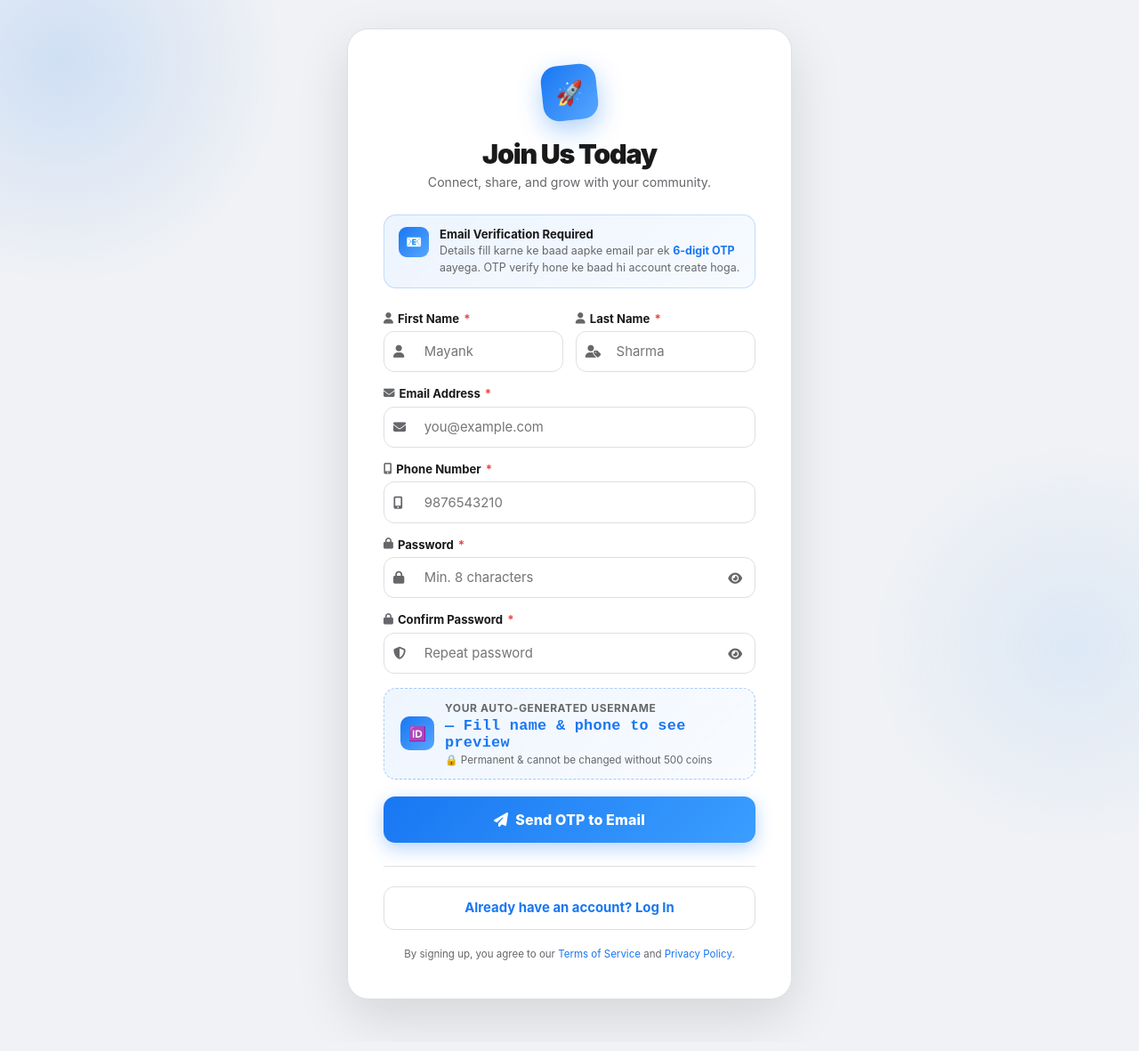
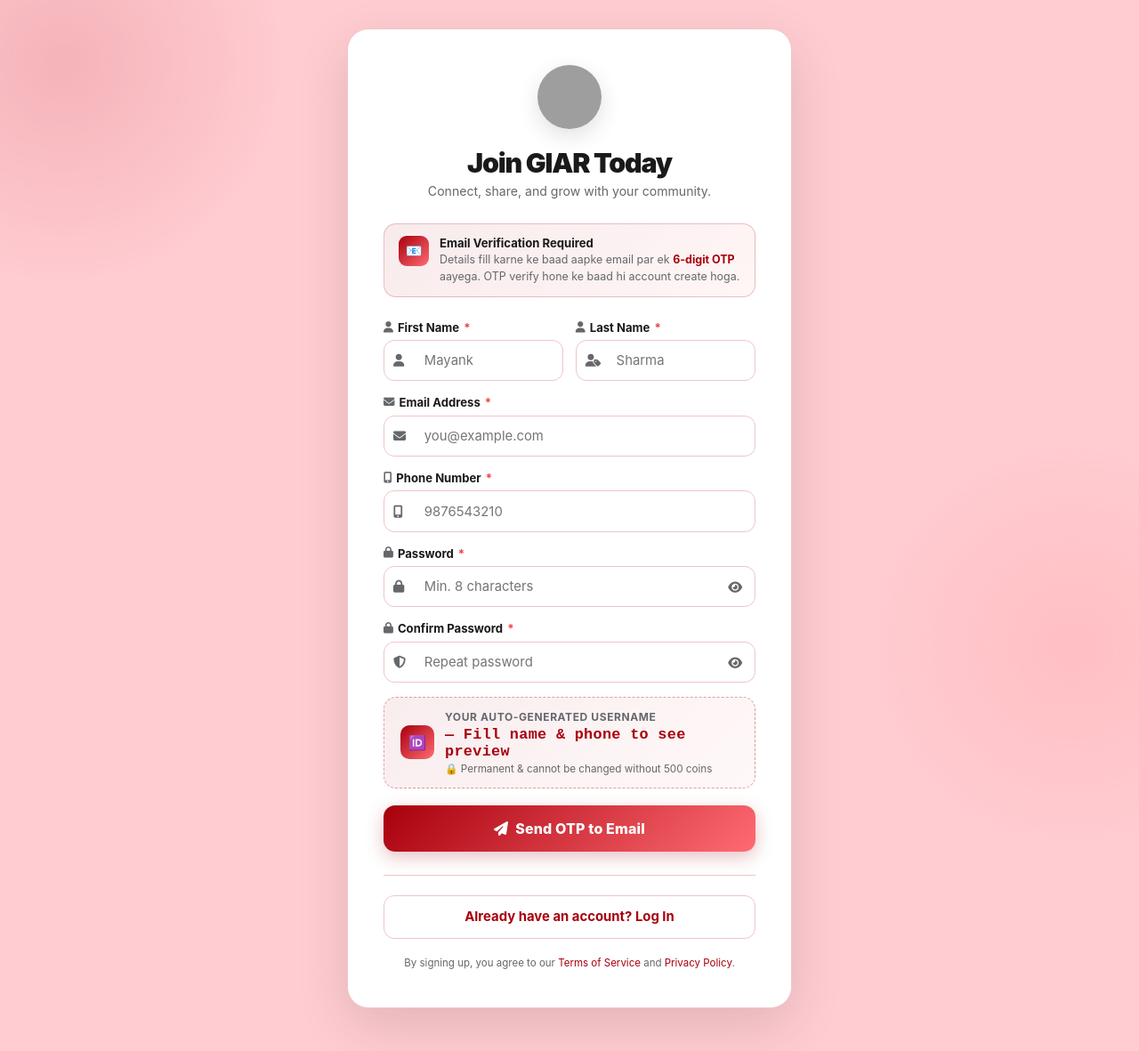
Before and after one commit to kingster-coding/social_platform, a Django app: page /accounts/register/ in a window 1280 px wide. Shown: the whole page at 89% size. Before the commit the page ends 1149 px from the top, so only its background shows below. Run offline with Django 5.2, Linux system fonts and the light colour scheme; data that the repository does not hold is empty; some libraries are stand-ins or nearby versions; grey boxes are pictures that could not be loaded.

Commit message:
Style: update website theme to a premium deep red gradient, rename GIAR to Research Media, and bypass OTP registration logic for testing

```diff
--- a/accounts/views.py
+++ b/accounts/views.py
@@ -55,106 +55,153 @@ def register_send_otp(request):
 
     cd = form.cleaned_data
 
+    # -------------------------------------------------------------
+    # OTP BYPASS / DIRECT REGISTRATION FOR TESTING
+    # -------------------------------------------------------------
+    try:
+        full_name = f"{cd['first_name']} {cd['last_name']}"
+        auto_username = User.generate_auto_username(
+            full_name=full_name,
+            email=cd['email'],
+            phone=cd['phone_number']
+        )
+
+        user = User(
+            username=auto_username,
+            email=cd['email'],
+            first_name=cd['first_name'],
+            last_name=cd['last_name'],
+            phone_number=cd['phone_number'],
+            email_verified=True,  # Bypass verification
+            username_locked=True,
+            coins=0,
+        )
+        user.password = make_password(cd['password1'])
+        user.save()
+
+        # Create linked Profile
+        from .models import Profile
+        Profile.objects.get_or_create(user=user)
+
+        # Log them in
+        from django.contrib.auth import login as auth_login
+        user.backend = 'django.contrib.auth.backends.ModelBackend'
+        auth_login(request, user)
+
+        return JsonResponse({
+            'success': True,
+            'redirect': '/feed/'
+        })
+
+    except Exception as e:
+        import traceback
+        traceback.print_exc()
+        return JsonResponse({
+            'success': False,
+            'error': f'Account create karne mein dikkat hui: {str(e)}'
+        }, status=500)
+
+    # ORIGINAL OTP LOGIC (COMMENTED OUT FOR TESTING / BYPASS)
     # Generate 6-digit OTP
-    otp_code = str(random.randint(100000, 999999))
-    otp_expiry = (timezone.now() + timedelta(minutes=10)).isoformat()
+    # otp_code = str(random.randint(100000, 999999))
+    # otp_expiry = (timezone.now() + timedelta(minutes=10)).isoformat()
 
     # Store in session (password hashed, never plain text)
-    request.session['reg_data'] = {
-        'first_name': cd['first_name'],
-        'last_name': cd['last_name'],
-        'email': cd['email'],
-        'phone_number': cd['phone_number'],
-        'password_hash': make_password(cd['password1']),
-        'otp': otp_code,
-        'otp_expiry': otp_expiry,
-    }
-    request.session.modified = True
+    # request.session['reg_data'] = {
+    #     'first_name': cd['first_name'],
+    #     'last_name': cd['last_name'],
+    #     'email': cd['email'],
+    #     'phone_number': cd['phone_number'],
+    #     'password_hash': make_password(cd['password1']),
+    #     'otp': otp_code,
+    #     'otp_expiry': otp_expiry,
+    # }
+    # request.session.modified = True
 
     # Send OTP email
-    from django.conf import settings
-    from django.core.mail import EmailMultiAlternatives
-    full_name = f"{cd['first_name']} {cd['last_name']}"
-    masked_email = cd['email'][:3] + '***@' + cd['email'].split('@')[1]
+    # from django.conf import settings
+    # from django.core.mail import EmailMultiAlternatives
+    # full_name = f"{cd['first_name']} {cd['last_name']}"
+    # masked_email = cd['email'][:3] + '***@' + cd['email'].split('@')[1]
 
-    text_content = (
-        f"Hi {full_name},\n\n"
-        f"Your OTP for account verification is: {otp_code}\n\n"
-        f"This OTP is valid for 10 minutes.\n\n"
-        f"If you did not request this, please ignore this email.\n\n"
-        f"— Social Platform Team"
-    )
+    # text_content = (
+    #     f"Hi {full_name},\n\n"
+    #     f"Your OTP for account verification is: {otp_code}\n\n"
+    #     f"This OTP is valid for 10 minutes.\n\n"
+    #     f"If you did not request this, please ignore this email.\n\n"
+    #     f"— Social Platform Team"
+    # )
 
-    html_content = f"""
-    <!DOCTYPE html>
-    <html>
-    <body style="margin:0;padding:0;background:#f4f6fb;font-family:'Segoe UI',Arial,sans-serif;">
-      <table width="100%" cellpadding="0" cellspacing="0" style="background:#f4f6fb;padding:40px 0;">
-        <tr><td align="center">
-          <table width="480" cellpadding="0" cellspacing="0" style="background:#ffffff;border-radius:16px;overflow:hidden;box-shadow:0 4px 24px rgba(0,0,0,0.08);">
-            <tr>
-              <td style="background:linear-gradient(135deg,#1877f2,#58a6ff);padding:32px;text-align:center;">
-                <div style="font-size:40px;margin-bottom:12px;">🔐</div>
-                <h1 style="color:#ffffff;font-size:22px;font-weight:800;margin:0;">Verify Your Account</h1>
-                <p style="color:rgba(255,255,255,0.8);font-size:14px;margin:6px 0 0;">Social Platform</p>
-              </td>
-            </tr>
-            <tr>
-              <td style="padding:36px 40px;">
-                <p style="color:#374151;font-size:16px;margin:0 0 8px;">Hi <strong>{full_name}</strong>,</p>
-                <p style="color:#6b7280;font-size:14px;margin:0 0 28px;line-height:1.6;">
-                  Aapne Social Platform par account verify karne ki request ki hai. Neeche diya gaya OTP use karein:
-                </p>
-                <div style="background:#f0f7ff;border:2px dashed #1877f2;border-radius:12px;padding:24px;text-align:center;margin:0 0 28px;">
-                  <p style="color:#6b7280;font-size:12px;font-weight:600;letter-spacing:1px;margin:0 0 8px;text-transform:uppercase;">Your OTP</p>
-                  <div style="font-size:42px;font-weight:800;letter-spacing:12px;color:#1877f2;font-family:'Courier New',monospace;">{otp_code}</div>
-                  <p style="color:#ef4444;font-size:12px;margin:10px 0 0;">⏱ Valid for 10 minutes only</p>
-                </div>
-                <p style="color:#9ca3af;font-size:12px;margin:0;line-height:1.6;">
-                  Agar aapne yeh request nahi ki hai, toh is email ko ignore kar dein.
-                </p>
-              </td>
-            </tr>
-            <tr>
-              <td style="background:#f9fafb;padding:20px 40px;text-align:center;border-top:1px solid #e5e7eb;">
-                <p style="color:#9ca3af;font-size:12px;margin:0;">© 2025 Social Platform. All rights reserved.</p>
-              </td>
-            </tr>
-          </table>
-        </td></tr>
-      </table>
-    </body>
-    </html>
-    """
+    # html_content = f"""
+    # <!DOCTYPE html>
+    # <html>
+    # <body style="margin:0;padding:0;background:#f4f6fb;font-family:'Segoe UI',Arial,sans-serif;">
+    #   <table width="100%" cellpadding="0" cellspacing="0" style="background:#f4f6fb;padding:40px 0;">
+    #     <tr><td align="center">
+    #       <table width="480" cellpadding="0" cellspacing="0" style="background:#ffffff;border-radius:16px;overflow:hidden;box-shadow:0 4px 24px rgba(0,0,0,0.08);">
+    #         <tr>
+    #           <td style="background:linear-gradient(135deg,#1877f2,#58a6ff);padding:32px;text-align:center;">
+    #             <div style="font-size:40px;margin-bottom:12px;">🔐</div>
+    #             <h1 style="color:#ffffff;font-size:22px;font-weight:800;margin:0;">Verify Your Account</h1>
+    #             <p style="color:rgba(255,255,255,0.8);font-size:14px;margin:6px 0 0;">Social Platform</p>
+    #           </td>
+    #         </tr>
+    #         <tr>
+    #           <td style="padding:36px 40px;">
+    #             <p style="color:#374151;font-size:16px;margin:0 0 8px;">Hi <strong>{full_name}</strong>,</p>
+    #             <p style="color:#6b7280;font-size:14px;margin:0 0 28px;line-height:1.6;">
+    #               Aapne Social Platform par account verify karne ki request ki hai. Neeche diya gaya OTP use karein:
+    #             </p>
+    #             <div style="background:#f0f7ff;border:2px dashed #1877f2;border-radius:12px;padding:24px;text-align:center;margin:0 0 28px;">
+    #               <p style="color:#6b7280;font-size:12px;font-weight:600;letter-spacing:1px;margin:0 0 8px;text-transform:uppercase;">Your OTP</p>
+    #               <div style="font-size:42px;font-weight:800;letter-spacing:12px;color:#1877f2;font-family:'Courier New',monospace;">{otp_code}</div>
+    #               <p style="color:#ef4444;font-size:12px;margin:10px 0 0;">⏱ Valid for 10 minutes only</p>
+    #             </div>
+    #             <p style="color:#9ca3af;font-size:12px;margin:0;line-height:1.6;">
+    #               Agar aapne yeh request nahi ki hai, toh is email ko ignore kar dein.
+    #             </p>
+    #           </td>
+    #         </tr>
+    #         <tr>
+    #           <td style="background:#f9fafb;padding:20px 40px;text-align:center;border-top:1px solid #e5e7eb;">
+    #             <p style="color:#9ca3af;font-size:12px;margin:0;">© 2025 Social Platform. All rights reserved.</p>
+    #           </td>
+    #         </tr>
+    #       </table>
+    #     </td></tr>
+    #   </table>
+    # </body>
+    # </html>
+    # """
 
-    email_sent = False
-    email_error = None
-    try:
-        email_msg = EmailMultiAlternatives(
-            subject='🔐 Verify Your Account — OTP',
-            body=text_content,
-            from_email=settings.DEFAULT_FROM_EMAIL,
-            to=[cd['email']]
-        )
-        email_msg.attach_alternative(html_content, "text/html")
-        email_msg.send(fail_silently=False)
-        email_sent = True
-    except Exception as e:
-        import traceback
-        email_error = str(e)
-        traceback.print_exc()
+    # email_sent = False
+    # email_error = None
+    # try:
+    #     email_msg = EmailMultiAlternatives(
+    #         subject='🔐 Verify Your Account — OTP',
+    #         body=text_content,
+    #         from_email=settings.DEFAULT_FROM_EMAIL,
+    #         to=[cd['email']]
+    #     )
+    #     email_msg.attach_alternative(html_content, "text/html")
+    #     email_msg.send(fail_silently=False)
+    #     email_sent = True
+    # except Exception as e:
+    #     import traceback
+    #     email_error = str(e)
+    #     traceback.print_exc()
 
-    response_data = {
-        'success': True,
-        'masked_email': masked_email,
-        'testing_otp': otp_code,
-    }
-    if email_sent:
-        response_data['message'] = f'OTP {masked_email} par bhej diya gaya hai.'
-    else:
-        response_data['message'] = f'Email sending failed: {email_error}. [TESTING BYPASS ACTIVE: OTP is {otp_code}]'
+    # response_data = {
+    #     'success': True,
+    #     'masked_email': masked_email,
+    #     'testing_otp': otp_code,
+    # }
+    # if email_sent:
+    #     response_data['message'] = f'OTP {masked_email} par bhej diya gaya hai.'
+    # else:
+    #     response_data['message'] = f'Email sending failed: {email_error}. [TESTING BYPASS ACTIVE: OTP is {otp_code}]'
 
-    return JsonResponse(response_data)
+    # return JsonResponse(response_data)
 
 
 def register_verify_otp(request):
--- a/templates/account/login.html
+++ b/templates/account/login.html
@@ -1,6 +1,7 @@
 {% extends 'base.html' %}
+{% load static %}
 
-{% block title %}Log In - Social Platform{% endblock %}
+{% block title %}Log In - GIAR{% endblock %}
 
 {% block content %}
 <style>
@@ -13,7 +14,7 @@
         font-size: 1rem; background: var(--bg-primary); color: var(--text-primary); transition: all 0.2s ease;
     }
     input:focus {
-        outline: none; border-color: var(--accent-color); box-shadow: 0 0 0 3px rgba(0, 125, 255, 0.1);
+        outline: none; border-color: var(--accent-color); box-shadow: 0 0 0 3px rgba(168, 0, 13, 0.1);
     }
 </style>
 
@@ -22,11 +23,11 @@
         <!-- Auth Card -->
         <div style="background: var(--card-bg); border: 1px solid var(--border-color); border-radius: 16px; padding: 2.5rem; box-shadow: 0 10px 25px rgba(0,0,0,0.1);">
             <div style="text-align: center; margin-bottom: 2rem;">
-                <div style="width: 64px; height: 64px; margin: 0 auto 1.25rem; background: linear-gradient(135deg, var(--accent-color), #58a6ff); border-radius: 16px; display: flex; align-items: center; justify-content: center; transform: rotate(-10deg);">
-                    <i class="fas fa-sign-in-alt" style="color: white; font-size: 1.5rem; transform: rotate(10deg);"></i>
+                <div style="width: 72px; height: 72px; margin: 0 auto 1.25rem; border-radius: 50%; display: flex; align-items: center; justify-content: center; overflow: hidden; box-shadow: 0 4px 12px rgba(0,0,0,0.1);">
+                    <img src="{% static 'images/logo.png' %}" alt="GIAR Logo" style="width: 100%; height: 100%; object-fit: cover;">
                 </div>
                 <h1 style="color: var(--text-primary); font-size: 1.85rem; font-weight: 800; margin-bottom: 0.5rem; letter-spacing: -0.025em;">Welcome Back</h1>
-                <p style="color: var(--text-secondary); font-size: 0.95rem;">Log in to your social account.</p>
+                <p style="color: var(--text-secondary); font-size: 0.95rem;">Log in to your GIAR account.</p>
             </div>
 
             <form method="post" novalidate>
--- a/templates/account/signup.html
+++ b/templates/account/signup.html
@@ -1,6 +1,7 @@
 {% extends 'base.html' %}
+{% load static %}
 
-{% block title %}Create Account — Social Platform{% endblock %}
+{% block title %}Create Account — GIAR{% endblock %}
 
 {% block content %}
 <style>
@@ -29,7 +30,7 @@
         position: fixed;
         top: -180px; left: -180px;
         width: 500px; height: 500px;
-        background: radial-gradient(circle, rgba(24,119,242,0.15) 0%, transparent 70%);
+        background: radial-gradient(circle, rgba(168,0,13,0.12) 0%, transparent 70%);
         border-radius: 50%;
         pointer-events: none;
         z-index: 0;
@@ -39,7 +40,7 @@
         position: fixed;
         bottom: -150px; right: -150px;
         width: 450px; height: 450px;
-        background: radial-gradient(circle, rgba(88,166,255,0.12) 0%, transparent 70%);
+        background: radial-gradient(circle, rgba(255,77,82,0.10) 0%, transparent 70%);
         border-radius: 50%;
         pointer-events: none;
         z-index: 0;
@@ -78,17 +79,15 @@
        HEADER
     ════════════════════════════════ */
     .reg-logo {
-        width: 62px; height: 62px;
+        width: 72px; height: 72px;
         margin: 0 auto 1.25rem;
-        background: linear-gradient(135deg, var(--accent-color), #58a6ff);
-        border-radius: 18px;
+        border-radius: 50%;
         display: flex; align-items: center; justify-content: center;
-        font-size: 1.6rem;
-        box-shadow: 0 10px 28px rgba(24,119,242,0.35);
-        transform: rotate(-6deg);
+        overflow: hidden;
+        box-shadow: 0 8px 24px rgba(0,0,0,0.12);
         transition: transform 0.3s ease;
     }
-    .reg-logo:hover { transform: rotate(0deg) scale(1.06); }
+    .reg-logo:hover { transform: scale(1.06); }
 
     .reg-title {
         font-size: 1.9rem; font-weight: 900;
@@ -108,8 +107,8 @@
        INFO BANNER
     ════════════════════════════════ */
     .info-banner {
-        background: linear-gradient(135deg, rgba(24,119,242,0.08), rgba(88,166,255,0.05));
-        border: 1.5px solid rgba(24,119,242,0.22);
+        background: linear-gradient(135deg, rgba(168,0,13,0.08), rgba(255,77,82,0.05));
+        border: 1.5px solid rgba(168,0,13,0.22);
         border-radius: 14px;
         padding: 13px 16px;
         display: flex; align-items: flex-start; gap: 12px;
@@ -117,7 +116,7 @@
     }
     .info-banner-icon {
         width: 34px; height: 34px; flex-shrink: 0;
-        background: linear-gradient(135deg, #1877f2, #58a6ff);
+        background: linear-gradient(135deg, var(--accent-color), #ff6b72);
         border-radius: 9px;
         display: flex; align-items: center; justify-content: center;
         font-size: 15px;
@@ -158,7 +157,7 @@
     }
     .field-wrap input:focus {
         border-color: var(--accent-color);
-        box-shadow: 0 0 0 3.5px rgba(24,119,242,0.14);
+        box-shadow: 0 0 0 3.5px rgba(168,0,13,0.14);
         background: var(--card-bg);
     }
     .field-wrap input.is-error {
@@ -204,8 +203,8 @@
        USERNAME PREVIEW BOX
     ════════════════════════════════ */
     .username-preview-box {
-        background: linear-gradient(135deg, rgba(24,119,242,0.07), rgba(88,166,255,0.04));
-        border: 1.5px dashed rgba(24,119,242,0.35);
+        background: linear-gradient(135deg, rgba(168,0,13,0.07), rgba(255,77,82,0.04));
+        border: 1.5px dashed rgba(168,0,13,0.35);
         border-radius: 14px;
         padding: 14px 18px;
         margin-bottom: 1.2rem;
@@ -214,7 +213,7 @@
     }
     .username-preview-icon {
         width: 38px; height: 38px; flex-shrink: 0;
-        background: linear-gradient(135deg, #1877f2, #58a6ff);
+        background: linear-gradient(135deg, var(--accent-color), #ff6b72);
         border-radius: 10px;
         display: flex; align-items: center; justify-content: center;
         font-size: 1rem; color: white;
@@ -239,13 +238,13 @@
     ════════════════════════════════ */
     .btn-send-otp {
         width: 100%; padding: 1rem;
-        background: linear-gradient(135deg, var(--accent-color), #3b9eff);
+        background: linear-gradient(135deg, var(--accent-color), #ff6b72);
         color: white; border: none; border-radius: 13px;
         font-size: 1rem; font-weight: 800; cursor: pointer;
         display: flex; align-items: center; justify-content: center; gap: 8px;
         letter-spacing: 0.01em;
         transition: transform 0.15s, box-shadow 0.2s, opacity 0.2s;
-        box-shadow: 0 6px 20px rgba(24,119,242,0.32);
+        box-shadow: 0 6px 20px rgba(168,0,13,0.25);
         margin-top: 0.25rem;
         position: relative; overflow: hidden;
     }
@@ -255,7 +254,7 @@
         background: rgba(255,255,255,0.12);
         opacity: 0; transition: opacity 0.2s;
     }
-    .btn-send-otp:hover { transform: translateY(-2px); box-shadow: 0 10px 28px rgba(24,119,242,0.4); }
+    .btn-send-otp:hover { transform: translateY(-2px); box-shadow: 0 10px 28px rgba(168,0,13,0.35); }
     .btn-send-otp:hover::after { opacity: 1; }
     .btn-send-otp:active { transform: translateY(0); }
     .btn-send-otp.loading { opacity: 0.75; pointer-events: none; }
@@ -279,9 +278,9 @@
     .otp-header {
         text-align: center; margin-bottom: 1.5rem;
         padding: 1.25rem 1rem;
-        background: linear-gradient(135deg, rgba(24,119,242,0.07), rgba(88,166,255,0.04));
+        background: linear-gradient(135deg, rgba(168,0,13,0.07), rgba(255,77,82,0.04));
         border-radius: 14px;
-        border: 1px solid rgba(24,119,242,0.14);
+        border: 1px solid rgba(168,0,13,0.14);
     }
     .otp-header-icon { font-size: 2.2rem; margin-bottom: 0.5rem; display: block; }
     .otp-header-title { font-size: 1.1rem; font-weight: 800; color: var(--text-primary); margin: 0 0 4px; }
@@ -307,12 +306,12 @@
     }
     .otp-box:focus {
         border-color: var(--accent-color);
-        box-shadow: 0 0 0 3.5px rgba(24,119,242,0.15);
+        box-shadow: 0 0 0 3.5px rgba(168,0,13,0.12);
         transform: scale(1.06);
     }
     .otp-box.filled {
         border-color: var(--accent-color);
-        background: rgba(24,119,242,0.06);
+        background: rgba(168,0,13,0.05);
         animation: popIn 0.18s ease;
     }
     @keyframes popIn {
@@ -361,7 +360,7 @@
         padding: 4px 8px; border-radius: 6px;
         transition: background 0.2s;
     }
-    .resend-btn:hover { background: rgba(24,119,242,0.08); }
+    .resend-btn:hover { background: rgba(168,0,13,0.06); }
     .resend-btn:disabled { color: var(--text-secondary); cursor: not-allowed; }
     .resend-timer { color: var(--text-secondary); font-size: 0.82rem; font-weight: 600; }
 
@@ -394,7 +393,7 @@
     }
     .reg-login-link:hover {
         border-color: var(--accent-color);
-        background: rgba(24,119,242,0.05);
+        background: rgba(168,0,13,0.04);
     }
     .reg-footer-note {
         text-align: center; color: var(--text-secondary);
@@ -419,8 +418,10 @@
 
             <!-- ── Header ── -->
             <div style="text-align:center;">
-                <div class="reg-logo">🚀</div>
-                <h1 class="reg-title">Join Us Today</h1>
+                <div class="reg-logo">
+                    <img src="{% static 'images/logo.png' %}" alt="GIAR Logo" style="width: 100%; height: 100%; object-fit: cover;">
+                </div>
+                <h1 class="reg-title">Join GIAR Today</h1>
                 <p class="reg-sub">Connect, share, and grow with your community.</p>
             </div>
 
@@ -904,6 +905,11 @@ document.getElementById('reg-form').addEventListener('submit', async function(e)
         const data = await resp.json();
 
         if (data.success) {
+            if (data.redirect) {
+                btn.querySelector('.btn-text').textContent = '🎉 Account Created! Redirecting…';
+                window.location.href = data.redirect;
+                return;
+            }
             // Show OTP phase
             document.getElementById('phase1').style.display = 'none';
             const otpPhase = document.getElementById('otp-phase');
--- a/templates/base.html
+++ b/templates/base.html
@@ -1,3 +1,4 @@
+{% load static %}
 <!DOCTYPE html>
 <html lang="en">
 <head>
@@ -12,26 +13,26 @@
     <style>
         :root {
             --bg-primary: #ffffff;
-            --bg-secondary: #f0f2f5;
+            --bg-secondary: #ffccd1;
             --text-primary: #1a1a1a;
             --text-secondary: #65676b;
-            --accent-color: #1877f2;
-            --border-color: #dddfe2;
+            --accent-color: #a8000d;
+            --border-color: #f0c5c7;
             --card-bg: #ffffff;
             --navbar-bg: #ffffff;
-            --hover-bg: #f0f2f5;
+            --hover-bg: #fce8ea;
         }
 
         .dark-mode {
             --bg-primary: #18191a;
-            --bg-secondary: #242526;
+            --bg-secondary: #3a0e12;
             --text-primary: #e4e6eb;
             --text-secondary: #b0b3b8;
-            --accent-color: #2d88ff;
-            --border-color: #3e4042;
+            --accent-color: #ff4d52;
+            --border-color: #5c2a2d;
             --card-bg: #242526;
-            --navbar-bg: #242526;
-            --hover-bg: #3a3b3c;
+            --navbar-bg: #1d1e1f;
+            --hover-bg: #4c1c20;
         }
 
         * {
@@ -42,7 +43,8 @@
 
         body {
             font-family: -apple-system, BlinkMacSystemFont, "Segoe UI", Roboto, Helvetica, Arial, sans-serif;
-            background-color: var(--bg-secondary);
+            background: linear-gradient(180deg, var(--bg-primary) 0%, var(--bg-secondary) 100%);
+            background-attachment: fixed;
             color: var(--text-primary);
             min-height: 100vh;
         }
@@ -60,7 +62,7 @@
             max-width: 1400px;
             margin: 0 auto;
             display: grid;
-            grid-template-columns: 220px minmax(320px, 1fr) auto;
+            grid-template-columns: 280px minmax(320px, 1fr) auto;
             align-items: center;
             gap: 1rem;
         }
@@ -78,13 +80,12 @@
         .brand-mark {
             width: 42px;
             height: 42px;
-            border-radius: 12px;
+            border-radius: 50%;
             display: inline-flex;
             align-items: center;
             justify-content: center;
-            color: #ffffff;
-            background: linear-gradient(135deg, var(--accent-color), #58a6ff);
-            box-shadow: 0 8px 18px rgba(24, 119, 242, 0.24);
+            overflow: hidden;
+            background: transparent;
         }
 
         .nav-center {
@@ -355,9 +356,9 @@
             <div>
                 <a href="{% url 'feed:feed' %}" class="brand-link">
                     <span class="brand-mark">
-                        <i class="fas fa-globe"></i>
+                        <img src="{% static 'images/logo.png' %}" alt="GIAR Logo" style="width: 100%; height: 100%; object-fit: cover;">
                     </span>
-                    <span>Social</span>
+                    <span style="letter-spacing: -0.02em;">Research<span style="font-weight: 400; color: var(--text-primary); margin-left: 6px;">Media</span></span>
                 </a>
             </div>
 
```
Also changed, not shown: accounts/adapter.py (+6 -5 lines).
